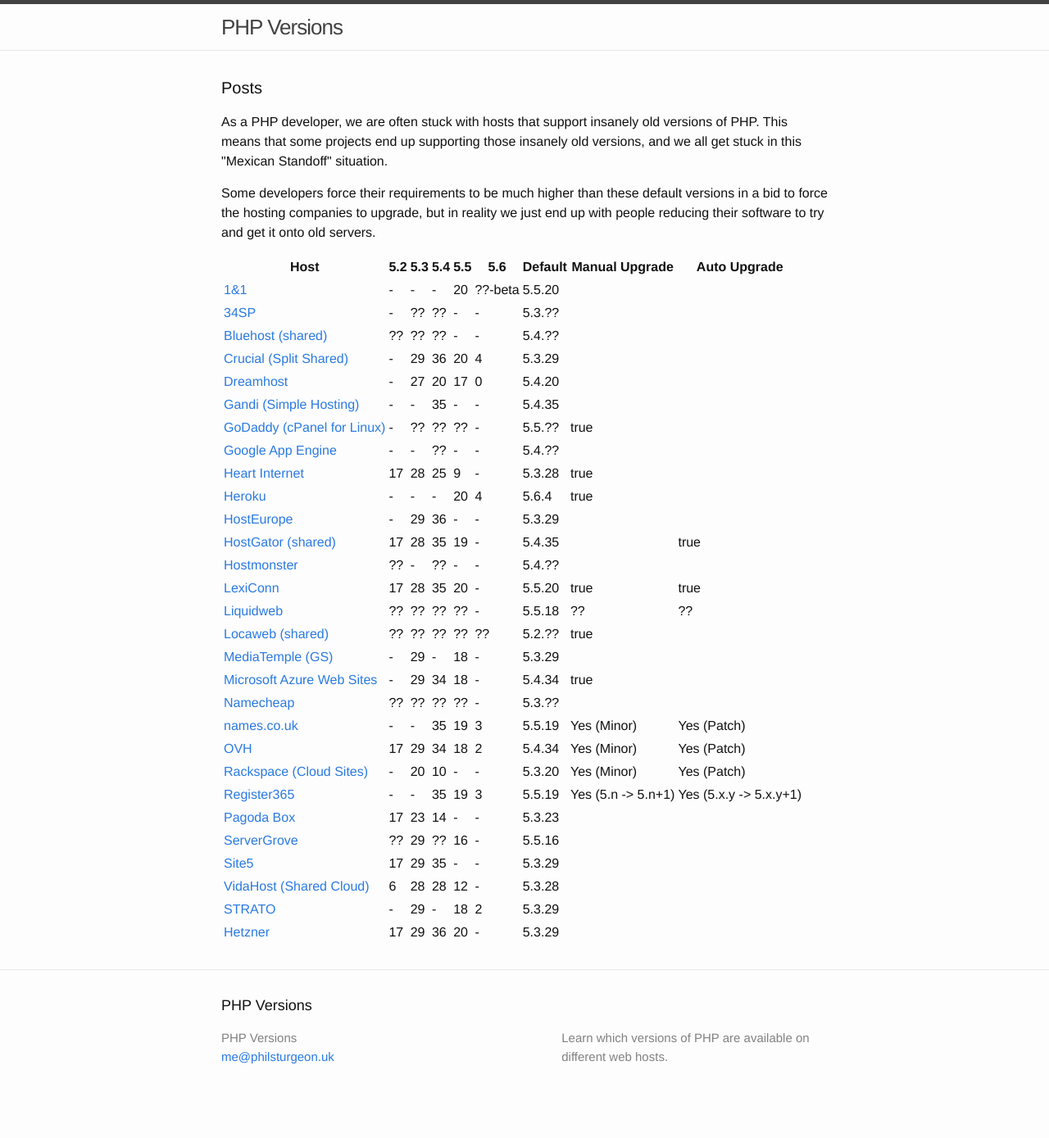
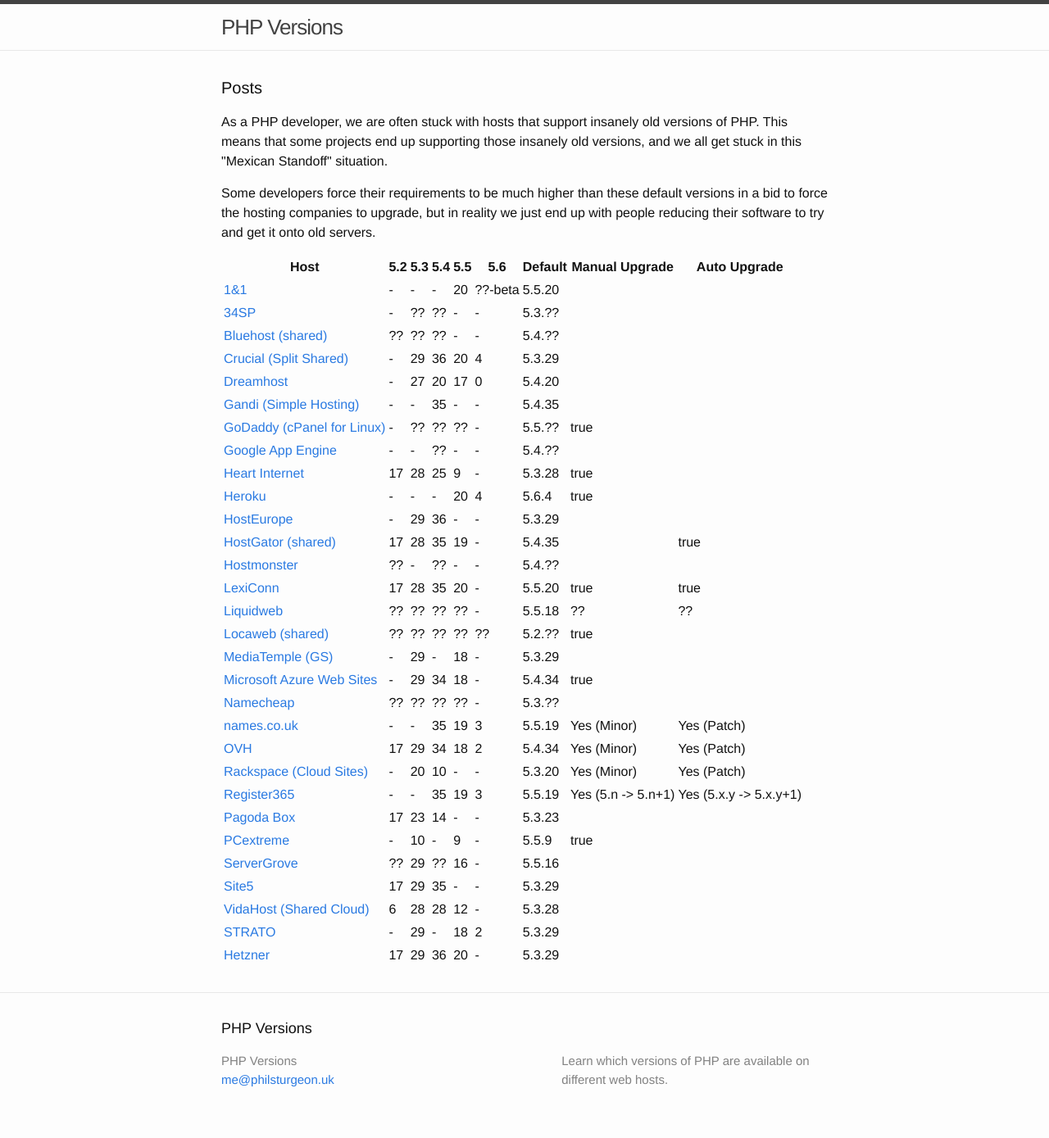
Before and after one commit to phpversions/phpversions.info, a Jekyll site: the page built from index.html, in a window 1280 px wide. Shown: the whole page at 82% size. Built offline with Jekyll 4.4.1, drawn with Linux system fonts in a browser that asks for light colours; before the commit the page ends 1361 px from its top, so only the background shows below that.

Commit message:
Added PCextreme to hosts.yml

```diff
--- a/_data/hosts.yml
+++ b/_data/hosts.yml
@@ -185,6 +185,14 @@
   php54: 14
   default: 5.3.23
 
+- name: "PCextreme"
+  url: "https://www.pcextreme.nl/en/webhosting/classic"
+  php53: 10
+  php55: 9
+  default: 5.5.9
+  manual_update: Yes
+  auto_update: No
+
 - name: "ServerGrove"
   url: "http://servergrove.com/sharedhosting"
   php52: ??
```
